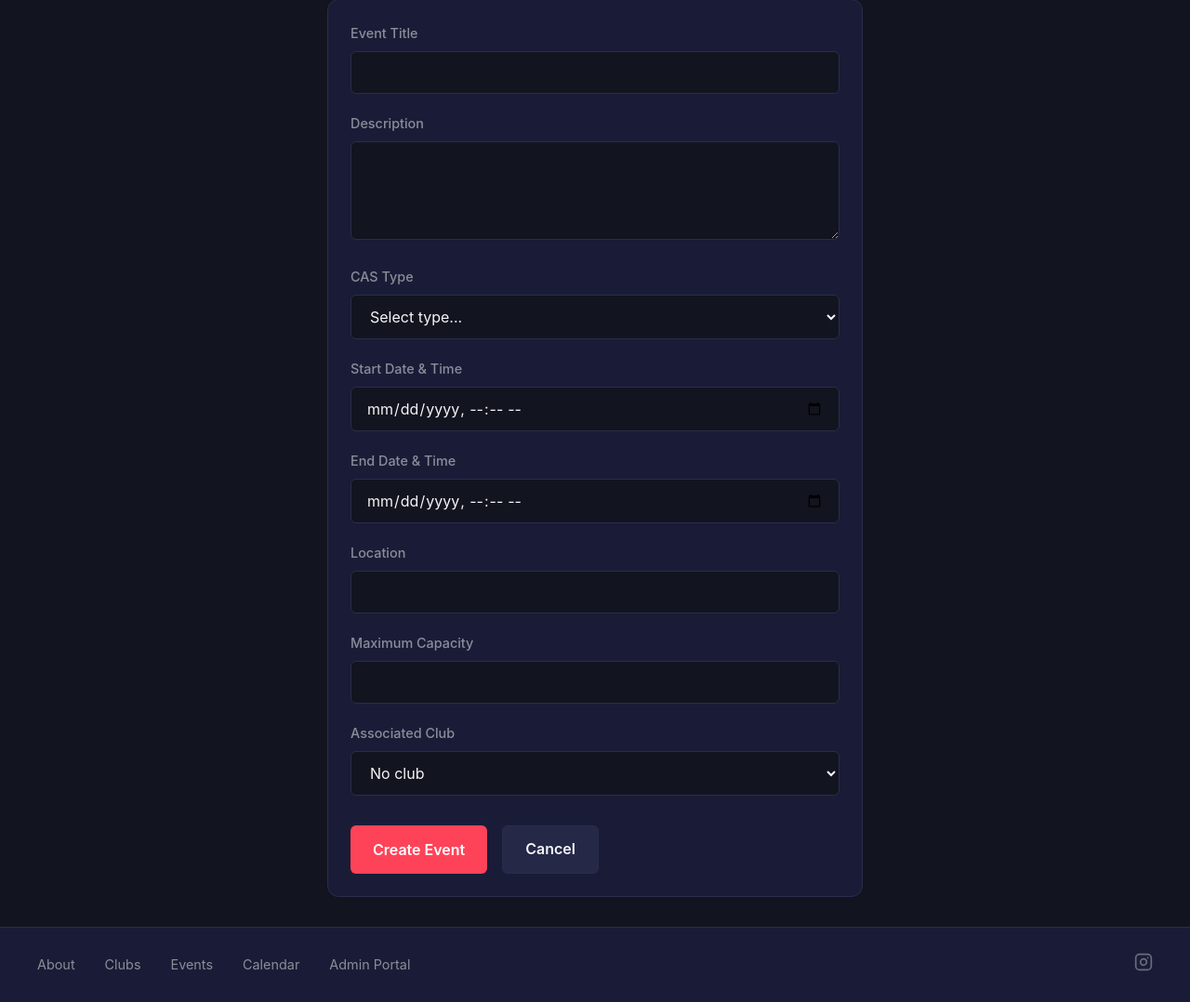
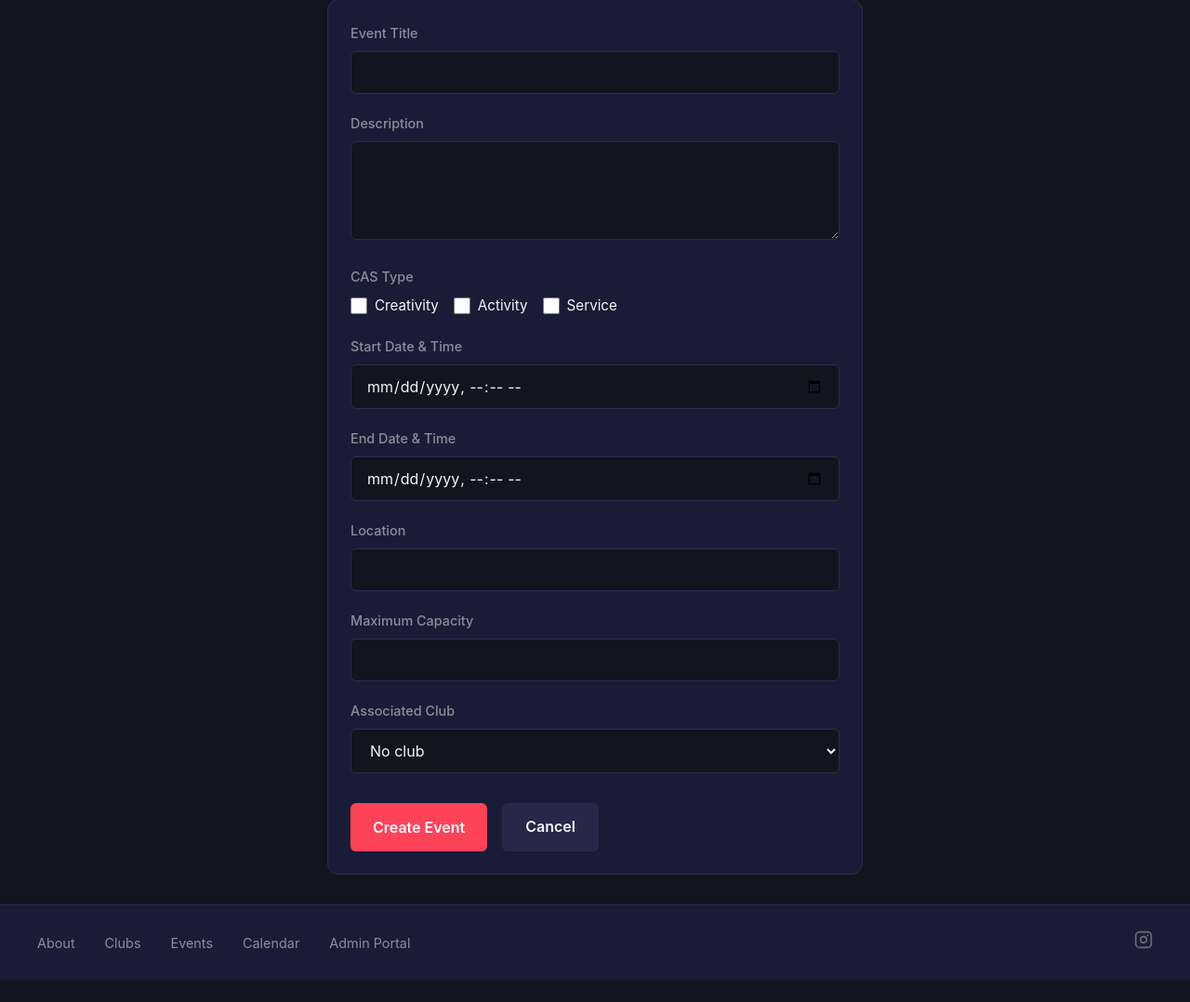
Before and after one commit to nitrimandylis/kizuna, a Flask app: page /admin/events/create in a window 1280 px wide. Shown: the part 282-1360 px from the top of the page at 93% size. After the commit the page ends 1336 px from the top, so only its background shows below. Run offline with Flask 3, Linux system fonts and the light colour scheme; a user stored in the database is signed in; data that the repository does not hold is empty; some libraries are stand-ins or nearby versions.

Commit message:
feat: Allow multiple CAS types for events
This commit updates the application to allow events to have multiple CAS types.

- The 'Event' model's 'cas_type' field is now a comma-separated string.

- The admin forms for creating and editing events now use checkboxes to allow for multiple CAS types to be selected.

- The event pages are updated to display multiple CAS types as tags.

```diff
--- a/backend/models.py
+++ b/backend/models.py
@@ -59,7 +59,7 @@ class Event(db.Model):
     id = db.Column(db.Integer, primary_key=True)
     title = db.Column(db.String(200), nullable=False)
     description = db.Column(db.Text)
-    cas_type = db.Column(db.String(50), nullable=False)  # Creativity, Activity, Service
+    cas_type = db.Column(db.String(150), nullable=False)  # Creativity, Activity, Service
     event_date = db.Column(db.DateTime, nullable=False)
     end_time = db.Column(db.DateTime)
     location = db.Column(db.String(200))
--- a/backend/routes/admin.py
+++ b/backend/routes/admin.py
@@ -118,7 +118,7 @@ def create_event():
             errors.append(description)
 
         # Validate CAS type
-        valid, cas_type = validate_cas_type(request.form.get('cas_type', ''))
+        valid, cas_type = validate_cas_type(request.form.getlist('cas_type'))
         if not valid:
             errors.append(cas_type)
 
@@ -208,7 +208,7 @@ def edit_event(event_id):
             event.description = description
 
         # Validate CAS type
-        valid, cas_type = validate_cas_type(request.form.get('cas_type', ''))
+        valid, cas_type = validate_cas_type(request.form.getlist('cas_type'))
         if not valid:
             errors.append(cas_type)
         else:
--- a/backend/utils.py
+++ b/backend/utils.py
@@ -95,17 +95,21 @@ def validate_description(description, max_length=5000):
 
     return True, sanitize_input(description, max_length)
 
-def validate_cas_type(cas_type):
+def validate_cas_type(cas_types):
     """Validate CAS type"""
     valid_types = ['Creativity', 'Activity', 'Service']
 
-    if not cas_type:
+    if not cas_types:
         return False, "CAS type is required"
 
-    if cas_type not in valid_types:
-        return False, "Invalid CAS type"
+    if isinstance(cas_types, str):
+        cas_types = [cas_types]
 
-    return True, cas_type
+    for cas_type in cas_types:
+        if cas_type not in valid_types:
+            return False, "Invalid CAS type"
+
+    return True, ",".join(cas_types)
 
 def validate_integer(value, field_name="Value", min_val=None, max_val=None):
     """Validate integer input"""
--- a/static/css/style.css
+++ b/static/css/style.css
@@ -813,6 +813,26 @@ main {
     border-color: var(--primary);
 }
 
+.checkbox-group {
+    display: flex;
+    gap: 1rem;
+    flex-wrap: wrap;
+}
+
+.checkbox-label {
+    display: flex;
+    align-items: center;
+    gap: 0.5rem;
+    cursor: pointer;
+    font-size: 0.95rem;
+}
+
+.checkbox-label input[type="checkbox"] {
+    width: 18px;
+    height: 18px;
+    accent-color: var(--primary);
+}
+
 .auth-footer {
     margin-top: 1.5rem;
     padding-top: 1.5rem;
--- a/templates/admin/create_event.html
+++ b/templates/admin/create_event.html
@@ -27,13 +27,18 @@
                     </div>
 
                     <div class="form-group">
-                        <label class="form-label" for="cas_type">CAS Type</label>
-                        <select id="cas_type" name="cas_type" class="form-input" required>
-                            <option value="">Select type...</option>
-                            <option value="Creativity">Creativity</option>
-                            <option value="Activity">Activity</option>
-                            <option value="Service">Service</option>
-                        </select>
+                        <label class="form-label">CAS Type</label>
+                        <div class="checkbox-group">
+                            <label class="checkbox-label">
+                                <input type="checkbox" name="cas_type" value="Creativity"> Creativity
+                            </label>
+                            <label class="checkbox-label">
+                                <input type="checkbox" name="cas_type" value="Activity"> Activity
+                            </label>
+                            <label class="checkbox-label">
+                                <input type="checkbox" name="cas_type" value="Service"> Service
+                            </label>
+                        </div>
                     </div>
 
                     <div class="form-group">
--- a/templates/admin/events.html
+++ b/templates/admin/events.html
@@ -84,7 +84,11 @@
                                     </label>
                                 </td>
                                 <td>{{ event.title }}</td>
-                                <td><span class="tag cas-{{ event.cas_type|lower }}">{{ event.cas_type }}</span></td>
+                                <td>
+                                    {% for type in event.cas_type.split(',') %}
+                                    <span class="tag cas-{{ type|lower }}">{{ type }}</span>
+                                    {% endfor %}
+                                </td>
                                 <td>{{ event.event_date.strftime('%b %d, %Y') }}</td>
                                 <td>
                                     <span class="status-badge {% if event.is_published %}status-published{% else %}status-draft{% endif %}">
--- a/templates/events/index.html
+++ b/templates/events/index.html
@@ -42,7 +42,11 @@
                 <article class="card">
                     <div class="card-header-row">
                         <div class="card-title-section">
-                            <span class="tag cas-{{ event.cas_type|lower }}">{{ event.cas_type }}</span>
+                            <div>
+                                {% for type in event.cas_type.split(',') %}
+                                <span class="tag cas-{{ type|lower }}">{{ type }}</span>
+                                {% endfor %}
+                            </div>
                             <h3>{{ event.title }}</h3>
                         </div>
                     </div>
```
Also changed, not shown: templates/admin/edit_event.html (+12 -7 lines), templates/events/detail.html (+8 -2 lines).
